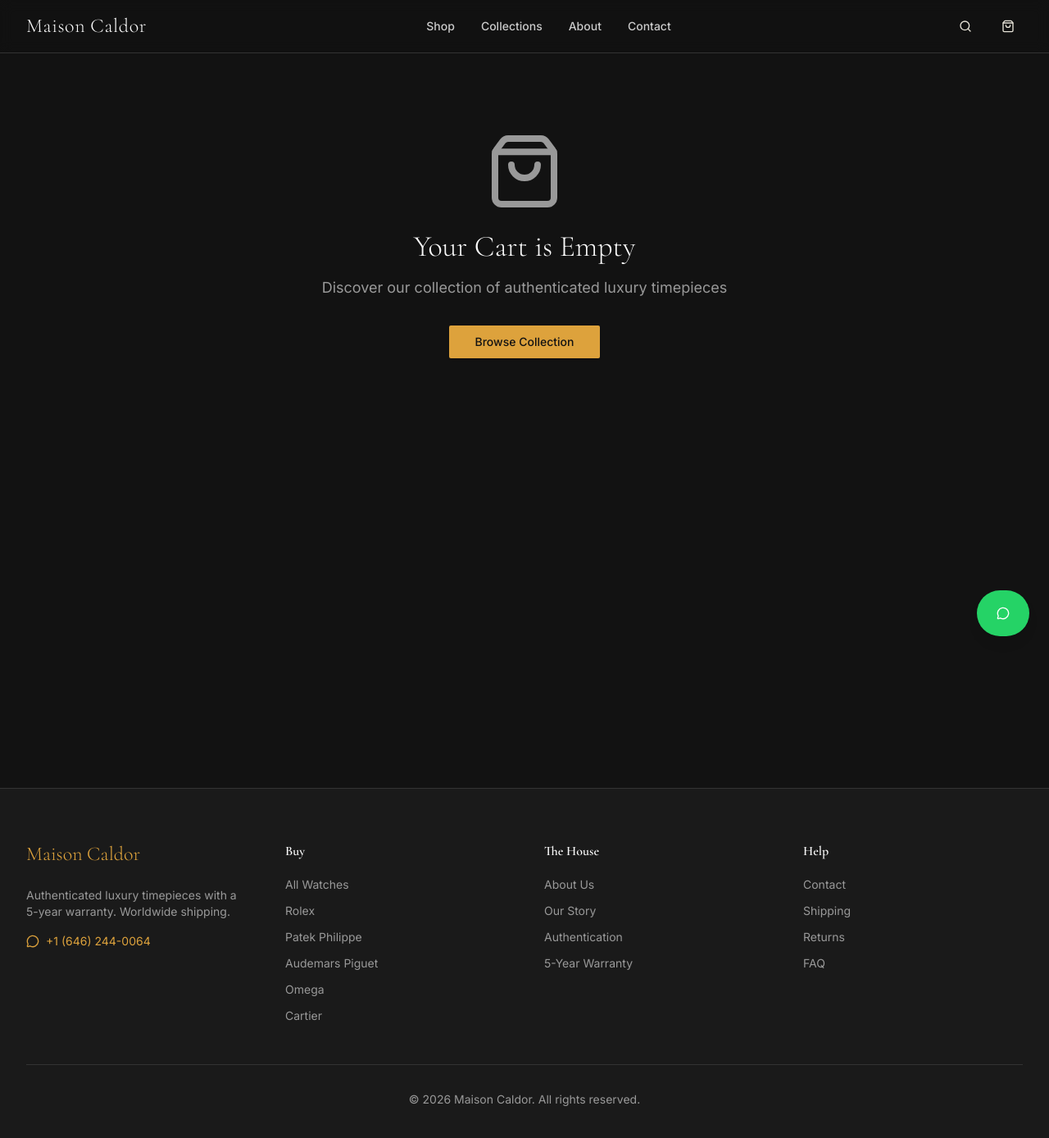
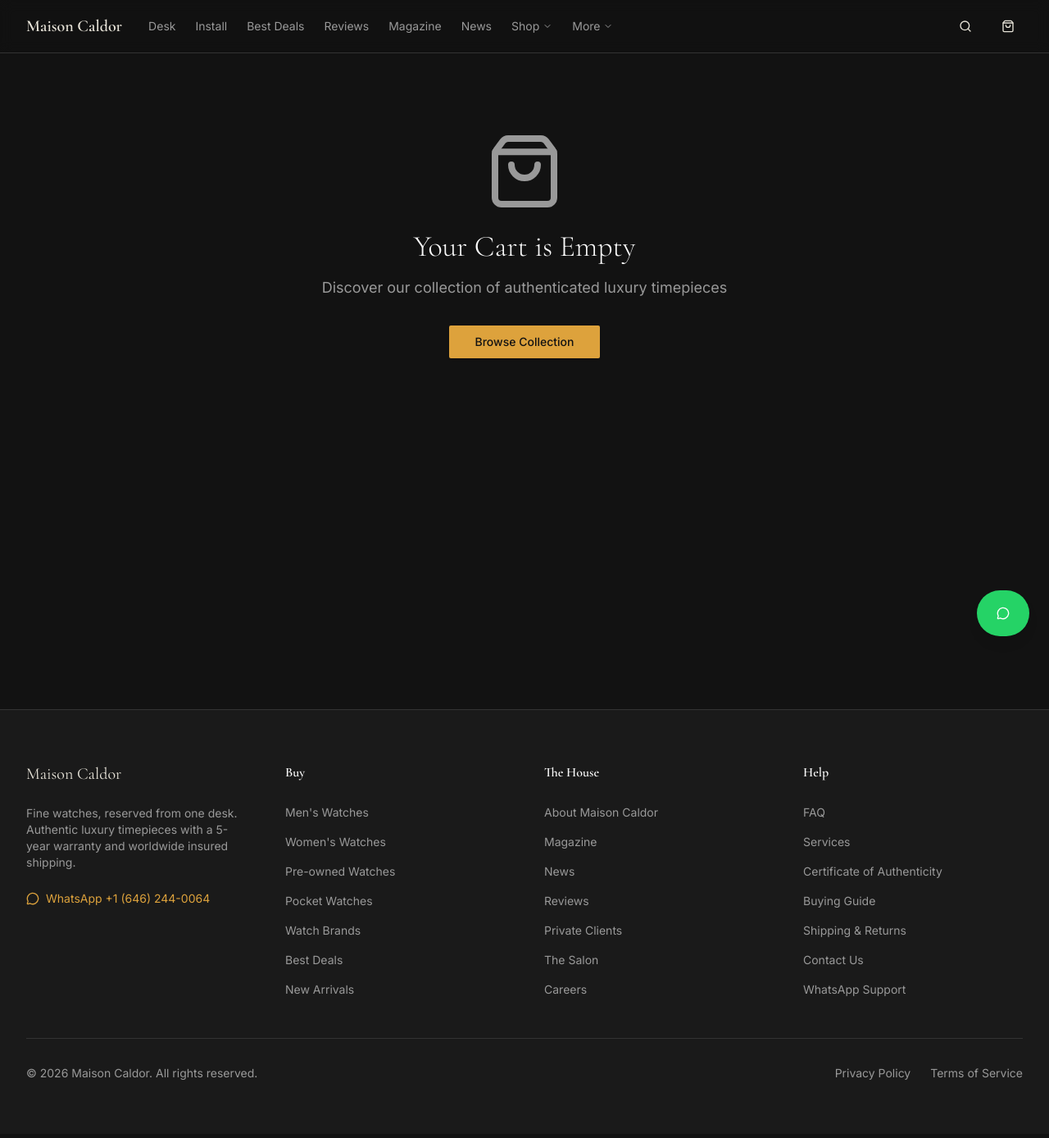
Before and after one commit to Maxwellchia7/sg-a59adf97-559a-45e1-ad33-f2bbe426fa1d-1787956764, a Next.js app: page /cart in a window 1280 px wide. Shown: the top 1388 px of the page at 82% size. Built offline with nearby package versions, Linux system fonts and the light colour scheme.

Commit message:
feat(site): implement foundation components

```diff
--- /dev/null
+++ b/src/components/AnnouncementBar.tsx
@@ -0,0 +1,23 @@
+import { MessageCircle } from "lucide-react";
+
+export function AnnouncementBar() {
+  return (
+    <div className="bg-primary text-primary-foreground py-2 px-4 text-center">
+      <div className="container flex items-center justify-center gap-6 text-sm">
+        <span className="hidden sm:inline">Worldwide insured shipping</span>
+        <span className="hidden sm:inline">·</span>
+        <span>100% authenticity guarantee</span>
+        <span className="hidden sm:inline">·</span>
+        <a
+          href="https://wa.me/16462440064"
+          target="_blank"
+          rel="noopener noreferrer"
+          className="inline-flex items-center gap-1 hover:underline"
+        >
+          <MessageCircle className="h-4 w-4" />
+          <span className="hidden sm:inline">WhatsApp</span> +1 (646) 244-0064
+        </a>
+      </div>
+    </div>
+  );
+}
--- a/src/components/Footer.tsx
+++ b/src/components/Footer.tsx
@@ -1,58 +1,65 @@
 import Link from "next/link";
 import { MessageCircle } from "lucide-react";
 
+const buyLinks = [
+  { label: "Men's Watches", href: "/collections/mens" },
+  { label: "Women's Watches", href: "/collections/womens" },
+  { label: "Pre-owned Watches", href: "/collections/pre-owned" },
+  { label: "Pocket Watches", href: "/collections/pocket" },
+  { label: "Watch Brands", href: "/collections" },
+  { label: "Best Deals", href: "/best-deals" },
+  { label: "New Arrivals", href: "/new-arrivals" },
+];
+
+const houseLinks = [
+  { label: "About Maison Caldor", href: "/about" },
+  { label: "Magazine", href: "/magazine" },
+  { label: "News", href: "/news" },
+  { label: "Reviews", href: "/reviews" },
+  { label: "Private Clients", href: "/private-clients" },
+  { label: "The Salon", href: "/salon" },
+  { label: "Careers", href: "/careers" },
+];
+
+const helpLinks = [
+  { label: "FAQ", href: "/faq" },
+  { label: "Services", href: "/services" },
+  { label: "Certificate of Authenticity", href: "/certificate" },
+  { label: "Buying Guide", href: "/buying-guide" },
+  { label: "Shipping & Returns", href: "/shipping" },
+  { label: "Contact Us", href: "/contact" },
+  { label: "WhatsApp Support", href: "https://wa.me/16462440064", external: true },
+];
+
 export function Footer() {
-  const footerSections = {
-    buy: [
-      { label: "All Watches", href: "/shop" },
-      { label: "Rolex", href: "/collections/rolex" },
-      { label: "Patek Philippe", href: "/collections/patek-philippe" },
-      { label: "Audemars Piguet", href: "/collections/audemars-piguet" },
-      { label: "Omega", href: "/collections/omega" },
-      { label: "Cartier", href: "/collections/cartier" },
-    ],
-    house: [
-      { label: "About Us", href: "/about" },
-      { label: "Our Story", href: "/about#story" },
-      { label: "Authentication", href: "/about#authentication" },
-      { label: "5-Year Warranty", href: "/about#warranty" },
-    ],
-    help: [
-      { label: "Contact", href: "/contact" },
-      { label: "Shipping", href: "/shipping" },
-      { label: "Returns", href: "/returns" },
-      { label: "FAQ", href: "/faq" },
-    ],
-  };
-
   return (
-    <footer className="border-t border-border bg-card mt-24">
+    <footer className="bg-card border-t border-border">
       <div className="container py-16">
-        <div className="grid grid-cols-1 md:grid-cols-4 gap-12">
+        <div className="grid grid-cols-1 md:grid-cols-2 lg:grid-cols-4 gap-12">
           <div>
-            <h3 className="text-2xl font-serif font-light mb-6 text-primary">Maison Caldor</h3>
-            <p className="text-sm text-muted-foreground mb-4">
-              Authenticated luxury timepieces with a 5-year warranty. Worldwide shipping.
+            <h3 className="font-serif text-xl mb-6 text-accent">Maison Caldor</h3>
+            <p className="text-sm text-muted-foreground mb-6">
+              Fine watches, reserved from one desk. Authentic luxury timepieces with a 5-year warranty and worldwide insured shipping.
             </p>
             <a
               href="https://wa.me/16462440064"
               target="_blank"
               rel="noopener noreferrer"
-              className="inline-flex items-center gap-2 text-sm text-primary hover:text-primary/80 transition-colors"
+              className="inline-flex items-center gap-2 text-sm text-primary hover:text-accent transition-colors"
             >
               <MessageCircle className="h-4 w-4" />
-              +1 (646) 244-0064
+              WhatsApp +1 (646) 244-0064
             </a>
           </div>
 
           <div>
-            <h4 className="font-semibold mb-4 text-foreground">Buy</h4>
-            <ul className="space-y-2">
-              {footerSections.buy.map((link) => (
+            <h4 className="font-semibold mb-6">Buy</h4>
+            <ul className="space-y-3">
+              {buyLinks.map((link) => (
                 <li key={link.href}>
                   <Link
                     href={link.href}
-                    className="text-sm text-muted-foreground hover:text-primary transition-colors"
+                    className="text-sm text-muted-foreground hover:text-accent transition-colors"
                   >
                     {link.label}
                   </Link>
@@ -62,13 +69,13 @@
           </div>
 
           <div>
-            <h4 className="font-semibold mb-4 text-foreground">The House</h4>
-            <ul className="space-y-2">
-              {footerSections.house.map((link) => (
+            <h4 className="font-semibold mb-6">The House</h4>
+            <ul className="space-y-3">
+              {houseLinks.map((link) => (
                 <li key={link.href}>
                   <Link
                     href={link.href}
-                    className="text-sm text-muted-foreground hover:text-primary transition-colors"
+                    className="text-sm text-muted-foreground hover:text-accent transition-colors"
                   >
                     {link.label}
                   </Link>
@@ -78,24 +85,47 @@
           </div>
 
           <div>
-            <h4 className="font-semibold mb-4 text-foreground">Help</h4>
-            <ul className="space-y-2">
-              {footerSections.help.map((link) => (
+            <h4 className="font-semibold mb-6">Help</h4>
+            <ul className="space-y-3">
+              {helpLinks.map((link) => (
                 <li key={link.href}>
-                  <Link
-                    href={link.href}
-                    className="text-sm text-muted-foreground hover:text-primary transition-colors"
-                  >
-                    {link.label}
-                  </Link>
+                  {link.external ? (
+                    <a
+                      href={link.href}
+                      target="_blank"
+                      rel="noopener noreferrer"
+                      className="text-sm text-muted-foreground hover:text-accent transition-colors"
+                    >
+                      {link.label}
+                    </a>
+                  ) : (
+                    <Link
+                      href={link.href}
+                      className="text-sm text-muted-foreground hover:text-accent transition-colors"
+                    >
+                      {link.label}
+                    </Link>
+                  )}
                 </li>
               ))}
             </ul>
           </div>
         </div>
 
-        <div className="border-t border-border mt-12 pt-8 text-center text-sm text-muted-foreground">
-          <p>&copy; {new Date().getFullYear()} Maison Caldor. All rights reserved.</p>
+        <div className="border-t border-border mt-12 pt-8">
+          <div className="flex flex-col md:flex-row justify-between items-center gap-4">
+            <p className="text-sm text-muted-foreground">
+              © {new Date().getFullYear()} Maison Caldor. All rights reserved.
+            </p>
+            <div className="flex gap-6 text-sm text-muted-foreground">
+              <Link href="/privacy" className="hover:text-accent transition-colors">
+                Privacy Policy
+              </Link>
+              <Link href="/terms" className="hover:text-accent transition-colors">
+                Terms of Service
+              </Link>
+            </div>
+          </div>
         </div>
       </div>
     </footer>
--- a/src/components/Navigation.tsx
+++ b/src/components/Navigation.tsx
@@ -1,38 +1,109 @@
 import { useState } from "react";
 import Link from "next/link";
-import { Search, ShoppingBag, Menu, X } from "lucide-react";
+import { Search, ShoppingBag, Menu, X, ChevronDown } from "lucide-react";
 import { Button } from "@/components/ui/button";
 import { Sheet, SheetContent, SheetTrigger } from "@/components/ui/sheet";
 import { useCart } from "@/contexts/CartContext";
 
+const mainNavItems = [
+  { label: "Desk", href: "/desk" },
+  { label: "Install", href: "/install" },
+  { label: "Best Deals", href: "/best-deals" },
+  { label: "Reviews", href: "/reviews" },
+  { label: "Magazine", href: "/magazine" },
+  { label: "News", href: "/news" },
+];
+
+const shopNavItems = [
+  { label: "Buy a watch", href: "/shop" },
+  { label: "Watch Collection", href: "/collections" },
+  { label: "Men's Watches", href: "/collections/mens" },
+  { label: "Women's Watches", href: "/collections/womens" },
+  { label: "Pre-owned Watches", href: "/collections/pre-owned" },
+];
+
+const aboutNavItems = [
+  { label: "About", href: "/about" },
+  { label: "Private clients", href: "/private-clients" },
+  { label: "The salon", href: "/salon" },
+  { label: "Buying guide", href: "/buying-guide" },
+  { label: "Services", href: "/services" },
+  { label: "Certificate", href: "/certificate" },
+  { label: "FAQ", href: "/faq" },
+];
+
 export function Navigation() {
-  const [mobileMenuOpen, setMobileMenuOpen] = useState(false);
+  const [isOpen, setIsOpen] = useState(false);
+  const [showShopMenu, setShowShopMenu] = useState(false);
+  const [showAboutMenu, setShowAboutMenu] = useState(false);
   const { itemCount } = useCart();
 
-  const navLinks = [
-    { label: "Shop", href: "/shop" },
-    { label: "Collections", href: "/collections" },
-    { label: "About", href: "/about" },
-    { label: "Contact", href: "/contact" },
-  ];
-
   return (
-    <nav className="sticky top-0 z-50 border-b border-border bg-background/95 backdrop-blur supports-[backdrop-filter]:bg-background/60">
-      <div className="container flex h-16 items-center justify-between">
-        <Link href="/" className="text-2xl font-serif font-light tracking-wide text-foreground hover:text-primary transition-colors">
-          Maison Caldor
+    <nav className="sticky top-0 z-50 w-full border-b border-border bg-background/95 backdrop-blur supports-[backdrop-filter]:bg-background/60">
+      <div className="container">
+        <div className="flex h-16 items-center justify-between">
+          <div className="flex items-center gap-8">
+            <Link href="/" className="flex items-center">
+              <span className="text-xl font-serif font-semibold text-accent">Maison Caldor</span>
             </Link>
 
-        <div className="hidden md:flex items-center gap-8">
-          {navLinks.map((link) => (
+            <div className="hidden lg:flex items-center gap-6">
+              {mainNavItems.map((item) => (
                 <Link
-              key={link.href}
-              href={link.href}
-              className="text-sm font-medium text-foreground/80 hover:text-primary transition-colors"
+                  key={item.href}
+                  href={item.href}
+                  className="text-sm text-muted-foreground hover:text-accent transition-colors"
                 >
-              {link.label}
+                  {item.label}
                 </Link>
               ))}
+
+              <div
+                className="relative"
+                onMouseEnter={() => setShowShopMenu(true)}
+                onMouseLeave={() => setShowShopMenu(false)}
+              >
+                <button className="text-sm text-muted-foreground hover:text-accent transition-colors flex items-center gap-1">
+                  Shop <ChevronDown className="h-3 w-3" />
+                </button>
+                {showShopMenu && (
+                  <div className="absolute top-full left-0 mt-2 w-56 bg-card border border-border rounded-md shadow-lg py-2">
+                    {shopNavItems.map((item) => (
+                      <Link
+                        key={item.href}
+                        href={item.href}
+                        className="block px-4 py-2 text-sm text-foreground hover:bg-muted"
+                      >
+                        {item.label}
+                      </Link>
+                    ))}
+                  </div>
+                )}
+              </div>
+
+              <div
+                className="relative"
+                onMouseEnter={() => setShowAboutMenu(true)}
+                onMouseLeave={() => setShowAboutMenu(false)}
+              >
+                <button className="text-sm text-muted-foreground hover:text-accent transition-colors flex items-center gap-1">
+                  More <ChevronDown className="h-3 w-3" />
+                </button>
+                {showAboutMenu && (
+                  <div className="absolute top-full left-0 mt-2 w-56 bg-card border border-border rounded-md shadow-lg py-2">
+                    {aboutNavItems.map((item) => (
+                      <Link
+                        key={item.href}
+                        href={item.href}
+                        className="block px-4 py-2 text-sm text-foreground hover:bg-muted"
+                      >
+                        {item.label}
+                      </Link>
+                    ))}
+                  </div>
+                )}
+              </div>
+            </div>
           </div>
 
           <div className="flex items-center gap-4">
@@ -41,7 +112,7 @@
                 <Search className="h-5 w-5" />
               </Button>
             </Link>
-          <Link href="/cart">
+            <Link href="/bag">
               <Button variant="ghost" size="icon" className="relative text-accent hover:text-primary">
                 <ShoppingBag className="h-5 w-5" />
                 {itemCount > 0 && (
@@ -52,27 +123,56 @@
               </Button>
             </Link>
 
-          <Sheet open={mobileMenuOpen} onOpenChange={setMobileMenuOpen}>
-            <SheetTrigger asChild className="md:hidden">
-              <Button variant="ghost" size="icon" aria-label="Menu">
-                <Menu className="h-5 w-5" />
+            <Sheet open={isOpen} onOpenChange={setIsOpen}>
+              <SheetTrigger asChild className="lg:hidden">
+                <Button variant="ghost" size="icon" className="text-accent">
+                  <Menu className="h-6 w-6" />
                 </Button>
               </SheetTrigger>
               <SheetContent side="right" className="w-[300px] sm:w-[400px]">
-              <div className="flex flex-col gap-6 mt-8">
-                {navLinks.map((link) => (
+                <nav className="flex flex-col gap-4 mt-8">
+                  {mainNavItems.map((item) => (
                     <Link
-                    key={link.href}
-                    href={link.href}
-                    onClick={() => setMobileMenuOpen(false)}
-                    className="text-lg font-medium text-foreground hover:text-primary transition-colors"
+                      key={item.href}
+                      href={item.href}
+                      onClick={() => setIsOpen(false)}
+                      className="text-lg text-foreground hover:text-primary transition-colors"
                     >
-                    {link.label}
+                      {item.label}
+                    </Link>
+                  ))}
+
+                  <div className="border-t border-border pt-4 mt-4">
+                    <p className="text-sm text-muted-foreground mb-2">Shop</p>
+                    {shopNavItems.map((item) => (
+                      <Link
+                        key={item.href}
+                        href={item.href}
+                        onClick={() => setIsOpen(false)}
+                        className="block py-2 text-foreground hover:text-primary transition-colors"
+                      >
+                        {item.label}
                       </Link>
                     ))}
                   </div>
+
+                  <div className="border-t border-border pt-4 mt-4">
+                    <p className="text-sm text-muted-foreground mb-2">More</p>
+                    {aboutNavItems.map((item) => (
+                      <Link
+                        key={item.href}
+                        href={item.href}
+                        onClick={() => setIsOpen(false)}
+                        className="block py-2 text-foreground hover:text-primary transition-colors"
+                      >
+                        {item.label}
+                      </Link>
+                    ))}
+                  </div>
+                </nav>
               </SheetContent>
             </Sheet>
+          </div>
         </div>
       </div>
     </nav>
```
Also changed, not shown: src/lib/imagePlaceholder.tsx (added, +26 -0 lines), .softgen/tasks/task-9.md. Lines whose indentation alone changed are shown as unchanged.
